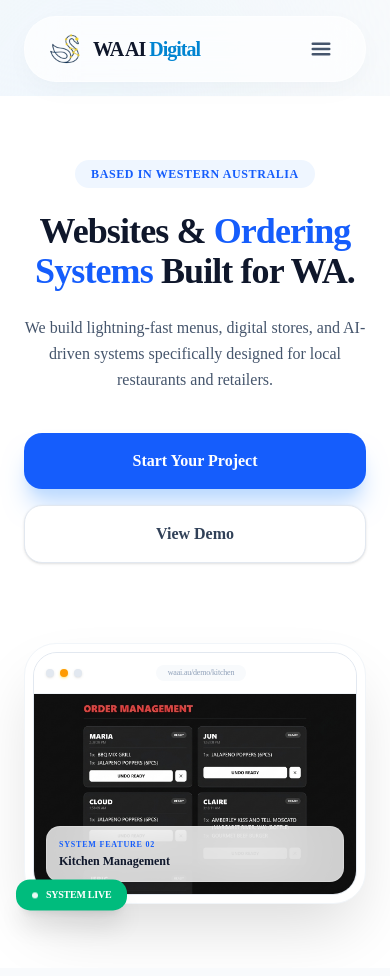
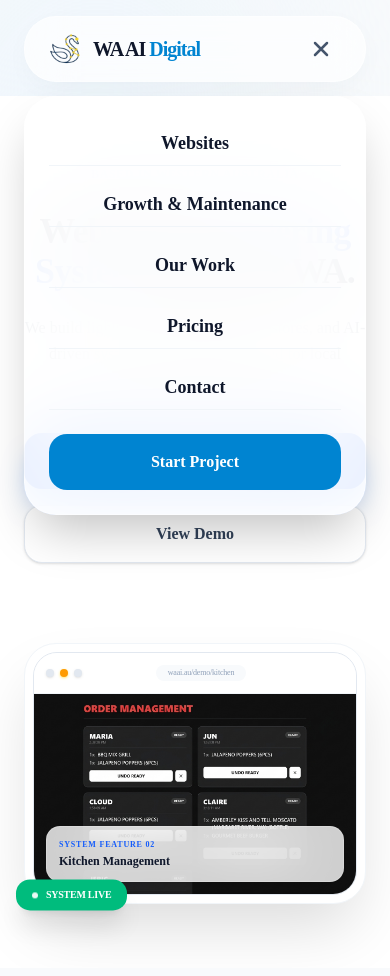
Before and after one commit to jericrealubit/waai, a Next.js app: page / in a window 390 px wide. Both pictures are taken after a click on the button 321 px from the left and 49 px from the top of the page. Shown: the top 976 px of the page. Built offline with nearby package versions, Linux system fonts and the light colour scheme.

Commit message:
scroll up

```diff
--- a/app/layout.tsx
+++ b/app/layout.tsx
@@ -2,6 +2,7 @@ import type { Metadata } from "next";
 import "./globals.css";
 import { Header } from "@/components/header"; // Corrected import
 import { Footer } from "@/components/footer";
+import { ScrollToTop } from "@/components/ui/scroll-to-top";
 
 export const metadata: Metadata = {
   title: "WA AI Digital | Custom Websites & Ordering Systems",
@@ -64,6 +65,8 @@ export default function RootLayout({
         {/* Added pt-24 to ensure content doesn't start under the fixed floating header */}
         <main className="pt-24 md:pt-32">{children}</main>
 
+        <ScrollToTop />
+
         <Footer />
       </body>
     </html>
--- a/components/header.tsx
+++ b/components/header.tsx
@@ -1,10 +1,22 @@
+"use client"; // Required for useState and interactive toggles
+
+import { useState } from "react";
 import Image from "next/image";
+import { motion, AnimatePresence } from "framer-motion";
 
 export function Header() {
+  const [isOpen, setIsOpen] = useState(false);
+
+  const navLinks = [
+    { href: "#services", label: "Websites" },
+    { href: "#growth", label: "Growth & Maintenance" },
+    { href: "#portfolio", label: "Our Work" },
+    { href: "#pricing", label: "Pricing" },
+    { href: "#contact", label: "Contact" },
+  ];
+
   return (
-    // Updated: h-24 for more breathing room, removed border-b, added padding for the "floating" effect
     <header className="fixed top-0 w-full z-50 px-6 py-4 md:px-20">
-      {/* Updated: Floating pill-style container with 3xl rounding, soft shadow, and horizon-style glass effect */}
       <div className="max-w-7xl mx-auto flex items-center justify-between bg-white/70 backdrop-blur-xl border border-white/40 px-6 py-3 md:px-8 rounded-[2rem] shadow-[0_8px_32px_-6px_rgba(0,0,0,0.04)]">
         {/* Brand Section */}
         <div className="flex items-center gap-3">
@@ -13,41 +25,36 @@ export function Header() {
             alt="WA AI Digital Logo"
             width={32}
             height={32}
-            className="hover:rotate-12 transition-transform duration-300"
           />
           <span className="font-black text-xl tracking-tighter text-slate-900">
             WA AI <span className="text-sky-600">Digital</span>
           </span>
         </div>
 
-        {/* Navigation - Updated: text-slate-600 and sky-600 for hover to match the horizon theme */}
+        {/* Desktop Navigation */}
         <nav className="hidden lg:flex gap-8 text-[13px] font-bold uppercase tracking-wider text-slate-500">
-          <a href="#services" className="hover:text-sky-600 transition-colors">
-            Websites
-          </a>
-          <a href="#growth" className="hover:text-sky-600 transition-colors">
-            Growth & Maintenance
-          </a>
-          <a href="#portfolio" className="hover:text-sky-600 transition-colors">
-            Our Work
-          </a>
-          <a href="#pricing" className="hover:text-sky-600 transition-colors">
-            Pricing
-          </a>
-          <a href="#contact" className="hover:text-sky-600 transition-colors">
-            Contact
-          </a>
+          {navLinks.map((link) => (
+            <a
+              key={link.href}
+              href={link.href}
+              className="hover:text-sky-600 transition-colors"
+            >
+              {link.label}
+            </a>
+          ))}
         </nav>
 
         {/* Action Section */}
         <div className="flex items-center gap-4">
-          {/* Updated: 2xl rounding and sky-600 background to match the Hero buttons */}
           <button className="hidden md:block bg-slate-900 hover:bg-sky-600 text-white px-6 py-2.5 rounded-2xl font-bold text-sm transition-all shadow-lg shadow-slate-200 hover:shadow-sky-100 transform hover:-translate-y-0.5">
             Start Project
           </button>
 
-          {/* Mobile Menu Icon */}
-          <button className="lg:hidden p-2 text-slate-600 hover:bg-sky-50 rounded-xl transition-colors">
+          {/* Burger Menu Button */}
+          <button
+            onClick={() => setIsOpen(!isOpen)}
+            className="lg:hidden p-2 text-slate-600 hover:bg-sky-50 rounded-xl transition-colors z-50"
+          >
             <svg
               xmlns="http://www.w3.org/2000/svg"
               fill="none"
@@ -56,15 +63,45 @@ export function Header() {
               stroke="currentColor"
               className="w-6 h-6"
             >
-              <path
+              <motion.path
                 strokeLinecap="round"
                 strokeLinejoin="round"
-                d="M3.75 6.75h16.5M3.75 12h16.5m-16.5 5.25h16.5"
+                animate={
+                  isOpen
+                    ? { d: "M6 18L18 6M6 6l12 12" }
+                    : { d: "M3.75 6.75h16.5M3.75 12h16.5m-16.5 5.25h16.5" }
+                }
               />
             </svg>
           </button>
         </div>
       </div>
+
+      {/* Mobile Menu Overlay */}
+      <AnimatePresence>
+        {isOpen && (
+          <motion.div
+            initial={{ opacity: 0, y: -20 }}
+            animate={{ opacity: 1, y: 0 }}
+            exit={{ opacity: 0, y: -20 }}
+            className="absolute top-24 left-6 right-6 p-6 bg-white/90 backdrop-blur-2xl border border-white/40 rounded-[2rem] shadow-2xl lg:hidden flex flex-col gap-4 text-center"
+          >
+            {navLinks.map((link) => (
+              <a
+                key={link.href}
+                href={link.href}
+                onClick={() => setIsOpen(false)}
+                className="text-lg font-bold text-slate-900 py-2 hover:text-sky-600 transition-colors border-b border-slate-100 last:border-0"
+              >
+                {link.label}
+              </a>
+            ))}
+            <button className="mt-2 bg-sky-600 text-white py-4 rounded-2xl font-bold">
+              Start Project
+            </button>
+          </motion.div>
+        )}
+      </AnimatePresence>
     </header>
   );
 }
--- /dev/null
+++ b/components/ui/scroll-to-top.tsx
@@ -0,0 +1,51 @@
+"use client";
+
+import { useEffect, useState } from "react";
+import { motion, AnimatePresence } from "framer-motion";
+import { ChevronUp } from "lucide-react";
+
+export function ScrollToTop() {
+  const [isVisible, setIsVisible] = useState(false);
+
+  // Show button when page is scrolled down 400px
+  useEffect(() => {
+    const toggleVisibility = () => {
+      if (window.scrollY > 400) {
+        setIsVisible(true);
+      } else {
+        setIsVisible(false);
+      }
+    };
+
+    window.addEventListener("scroll", toggleVisibility);
+    return () => window.removeEventListener("scroll", toggleVisibility);
+  }, []);
+
+  const scrollToTop = () => {
+    window.scrollTo({
+      top: 0,
+      behavior: "smooth",
+    });
+  };
+
+  return (
+    <AnimatePresence>
+      {isVisible && (
+        <motion.button
+          initial={{ opacity: 0, scale: 0.8, y: 20 }}
+          animate={{ opacity: 1, scale: 1, y: 0 }}
+          exit={{ opacity: 0, scale: 0.8, y: 20 }}
+          onClick={scrollToTop}
+          aria-label="Scroll to top"
+          // Styling: Matches the Header glassmorphism and the Sky Blue accent
+          className="fixed bottom-8 right-8 z-50 p-4 bg-white/70 backdrop-blur-xl border border-white/40 rounded-full shadow-[0_12px_40px_-12px_rgba(0,0,0,0.1)] text-slate-900 hover:text-sky-600 hover:bg-white transition-all group"
+        >
+          <ChevronUp
+            size={24}
+            className="group-hover:-translate-y-1 transition-transform duration-300"
+          />
+        </motion.button>
+      )}
+    </AnimatePresence>
+  );
+}
```
